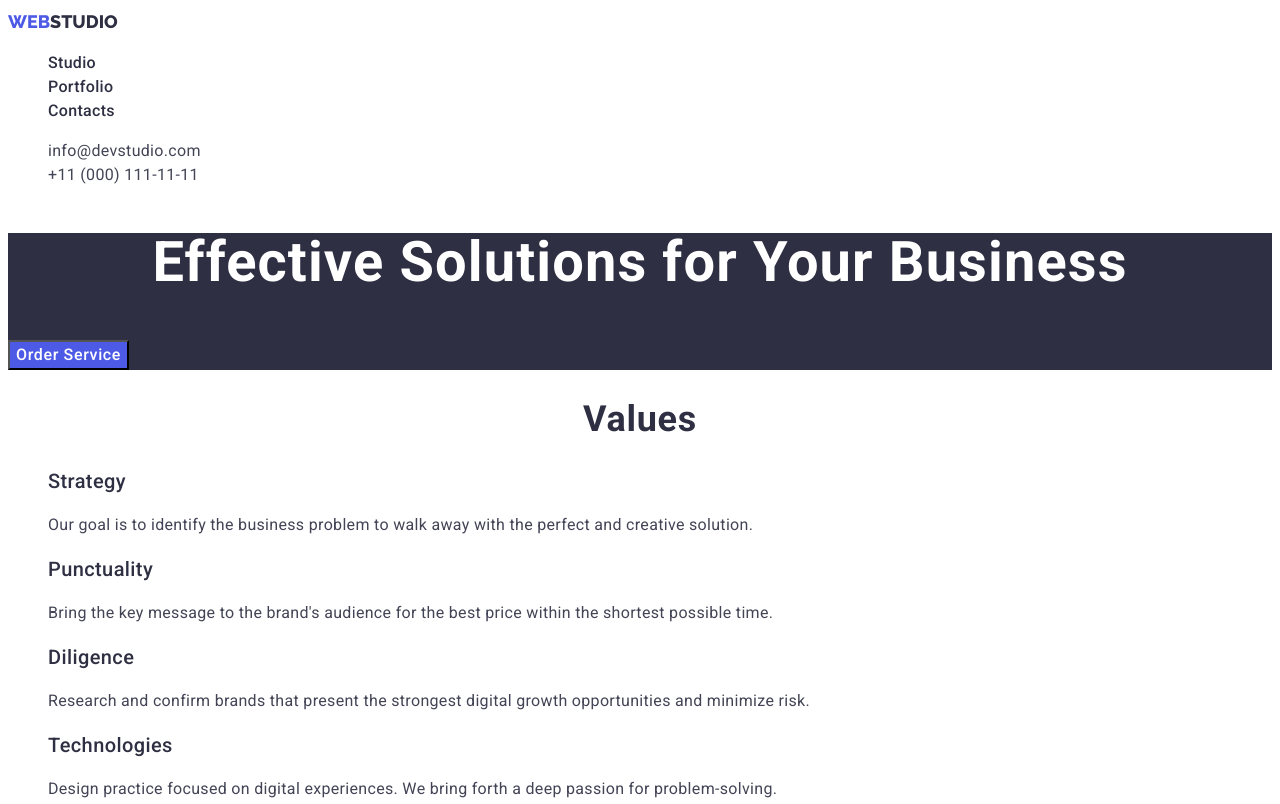
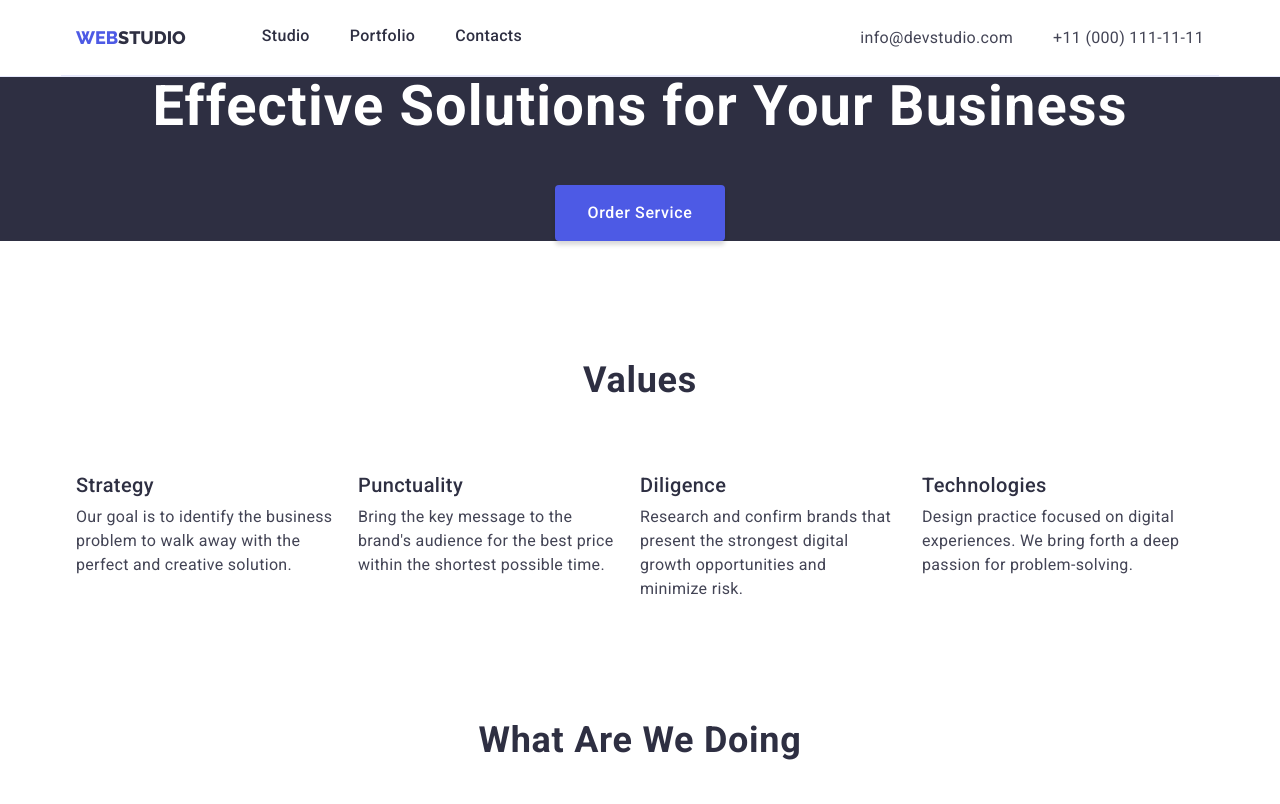
Before and after one commit to DarynaTurash/-goit-markup-hw-03, a plain HTML site: page index.html in a window 1280 px wide. Shown: the top 804 px of the page. Drawn offline with nearby package versions, Linux system fonts and the light colour scheme.

Commit message:
working with flexbox

```diff
--- a/css/slyles.css
+++ b/css/slyles.css
@@ -25,12 +25,58 @@ body {
     list-style-type: none;
 }
 
+h1, h2, h3, h4, h5, h6, p {
+    margin: 0;
+}
+
+ul {
+    margin: 0;
+    padding-left: 0;
+}
+
+.container {
+    width: 1158px;
+    margin-left: auto;
+    margin-right: auto;
+    padding-left: 15px;
+    padding-right: 15px;
+}
+
+*,
+*::before,
+*::after {
+    box-sizing: border-box;
+}
+
+.section {
+    padding-top: 120px;
+    padding-bottom: 120px;
+}
+
 /* header */
 .header {
     background-color: #FFFFFF;
+    border-bottom: 1px solid #E7E9FC;
 }
 
+.container.header {
+    display: flex;
+    align-items: center;
+}
+
+.header-navigation {
+    display: flex;
+    margin-right: auto;
+}
+
+
+
 .header-logo {
+    display: inline-block;
+    margin-right: 76px;
+    padding-top: 24px;
+    padding-bottom: 24px;
+
     font-family: 'Raleway';
     font-weight: 800;
     font-size: 18px;
@@ -38,6 +84,7 @@ body {
     text-transform: uppercase;
 
     color: var(--header-text);
+
 }
 
 .logo-acent {
@@ -46,6 +93,10 @@ body {
 
 
 .header-link {
+    display: inline-block;
+    padding-top: 24px;
+    padding-bottom: 24px;
+
     font-weight: 500;
     font-size: 16px;
     line-height: 1.5;
@@ -54,6 +105,17 @@ body {
     color: var(--header-text);
 }
 
+.header-list {
+    display: flex;
+    margin-top: 0;
+    margin-bottom: 0;
+}
+
+.header-item:not(:last-child) {
+    margin-right: 40px;
+}
+
+
 .header-link:hover,
 .header-link:focus {
     color:  var(--hover-focus-color);
@@ -61,6 +123,10 @@ body {
 
 .contacts-email,
 .contacts-phone {
+    display: inline-block;
+    padding-top: 24px;
+    padding-bottom: 24px;
+
     font-style: normal;
     font-size: 16px;
     line-height: 1.5;
@@ -76,12 +142,27 @@ body {
 color: var(--hover-focus-color);
 }
 
+.contacts-list {
+    display: flex;
+    margin-top: 0;
+    margin-bottom: 0;
+    margin-left: auto;
+}
+
+.contacts-item:not(:last-child) {
+    margin-right: 40px;
+}
+
+
+
 /* hero */
 .hero {
     background-color: var(--overlays-shadows-headings);
 }
 
 .hero-title {
+    margin-bottom: 48px;
+
     font-weight: 700;
     font-size: 56px;
     line-height: 1.07;
@@ -92,6 +173,13 @@ color: var(--hover-focus-color);
 }
 
 .hero-button {
+    display: block;
+    margin-left: auto;
+    margin-right: auto;
+    border: 0;
+    padding: 0;
+    padding: 16px 32px;
+
     font-family: 'Roboto';
     font-weight: 500;
     font-size: 16px;
@@ -101,6 +189,8 @@ color: var(--hover-focus-color);
 
     background-color: var(--acent-color);
     color: var(--contrast-color-of-text);
+    box-shadow: 0px 4px 4px rgba(0, 0, 0, 0.15);
+    border-radius: 4px;
 
     cursor: pointer;
 }
@@ -116,6 +206,8 @@ color: var(--hover-focus-color);
 }
 
 .values-title {
+    margin-bottom: 72px;
+
     font-weight: 700;
     font-size: 36px;
     line-height: 1.1;
@@ -127,14 +219,21 @@ color: var(--hover-focus-color);
 }
 
 .values-list {
+    display: flex;
+    flex-wrap: wrap;
+    }
 
+.values-list > .values-item {
+    flex-basis: calc(100% / 4 - 24px);
 }
 
-.values-item {
-
+.values-item:not(:nth-child(4n)) {
+    margin-right: 24px;
 }
 
 .values-subtitle {
+    margin-bottom: 8px;
+
     font-weight: 500;
     font-size: 20px;
     line-height: 1.2;
@@ -150,11 +249,14 @@ color: var(--hover-focus-color);
 }
 
 /* services */
-.services {
+.section.services {
+    padding-top: 0;
 
 }
 
 .services-title {
+    margin-bottom: 72px;
+
     font-weight: 700;
     font-size: 36px;
     line-height: 1.1;
@@ -167,11 +269,17 @@ color: var(--hover-focus-color);
 }
 
 .services-list {
+    display: flex;
+    flex-wrap: wrap;
 
 }
 
-.services-item {
+.services-item:not(:nth-child(3n)) {
+    margin-right: 24px;
+}
 
+.secvices-list > .services-item {
+    flex-basis: calc(100% / 4 - 24px);
 }
 
 .services-img {
@@ -184,6 +292,7 @@ background-color: var(--light-background);
 }
 
 .team-title {
+    margin-bottom: 72px;
 
     font-weight: 700;
     font-size: 36px;
@@ -197,11 +306,18 @@ background-color: var(--light-background);
 }
 
 .team-list {
+    display: flex;
+    flex-wrap: wrap;
 
 }
 
-.team-member {
+.team-member:not(:nth-child(4n)) {
+    margin-right: 24px;
 
+}
+
+.team-list > .team-member {
+    flex-basis: calc(100% / 4 - 24px);
 }
 
 .team-member-photo {
--- a/index.html
+++ b/index.html
@@ -5,6 +5,7 @@
     <meta http-equiv="X-UA-Compatible" content="IE=edge">
     <meta name="viewport" content="width=device-width, initial-scale=1.0">
     <title>Document</title>
+    <link rel="stylesheet" href="https://cdnjs.cloudflare.com/ajax/libs/normalize/8.0.1/normalize.css" integrity="sha512-oHDEc8Xed4hiW6CxD7qjbnI+B07vDdX7hEPTvn9pSZO1bcRqHp8mj9pyr+8RVC2GmtEfI2Bi9Ke9Ass0as+zpg==" crossorigin="anonymous" referrerpolicy="no-referrer" />
     <link href="./css/slyles.css" rel="stylesheet">
     <link rel="preconnect" href="https://fonts.googleapis.com">
     <link rel="preconnect" href="https://fonts.gstatic.com" crossorigin>
@@ -14,6 +15,7 @@
 <!--header-->
 <header class="header">
     <!--Navigatiom-->
+    <div class="container header">
         <nav class="header-navigation">
                 <a href="./index.html" class="header-logo link"><span class="logo-acent">Web</span>Studio</a>
                 <ul class="header-list list">
@@ -39,39 +41,50 @@
                     </li>
                 </ul>
         </address>
+    </div>
 </header>
 <!--Main-->
 <main>
 <!--Hero-->
     <section class="hero">
+        <div class="container">
             <h1 class="hero-title">Effective Solutions for Your Business</h1>
             <button type="button" class="hero-button">Order Service</button>
+        </div>
     </section>
+
 <!--Values-->
-<section class="values">
+<section class="section values">
+    <div class="container">
         <h2 class="values-title">Values</h2>
         <ul class="values-list list">
+
             <li class="values-item">
                 <h3 class="values-subtitle">Strategy</h3>
                 <p class="values-text">Our goal is to identify the business
                     problem to walk away with the perfect and creative solution. </p>
             </li>
-        <li>
+
+            <li class="values-item">
                 <h3 class="values-subtitle">Punctuality</h3>
                 <p class="values-text">Bring the key message to the brand's audience for the best price within the shortest possible time.</p>
             </li>
-        <li>
+
+            <li class="values-item">
                 <h3 class="values-subtitle">Diligence</h3>
                 <p class="values-text">Research and confirm brands that present the strongest digital growth opportunities and minimize risk.</p>
             </li>
-        <li>
+
+            <li class="values-item">
                 <h3 class="values-subtitle">Technologies</h3>
                 <p class="values-text">Design practice focused on digital experiences. We bring forth a deep passion for problem-solving.</p>
             </li>
         </ul>
+    </div>
 </section>
 <!--Services-->
-<section class="services">
+<section class="section services">
+    <div class="container">
         <h2 class="services-title">What are we doing</h2>
         <ul class="services-list list">
             <li class="services-item">
@@ -84,39 +97,49 @@
                 <img src="./images/img3-services.jpg" width="360" height="300" alt="a computer and a phone with the same web applications open" class="services-img">
             </li>
         </ul>
+    </div>
 </section>
 <!--Team-->
-<section class="team">
+<section class="section team">
+    <div class="container">
         <h2 class="team-title">Our Team</h2>
         <!--Team cards-->
         <ul class="team-list list">
+
             <li class="team-member">
                 <img src="./images/img-card1.jpg" width="264" height="260" alt="team member" class="team-member-photo">
                 <h3 class="name">Mark Guerrero</h3>
                 <p class="profession">Product Designer</p>
             </li>
+
             <li class="team-member">
                 <img src="./images/img-card2.jpg" width="264" height="260" alt="team member" class="team-member-photo">
                 <h3 class="name">Tom Ford</h3>
                 <p class="profession">Frontend Developer</p>
             </li>
+
             <li class="team-member">
                 <img src="./images/img-card3.jpg"  width="264" height="260" alt="team member" class="team-member-photo">
                 <h3 class="name">Camila Garcia</h3>
                 <p class="profession">Marketing</p>
             </li>
+
             <li class="team-member">
                 <img src="./images/img-card4.jpg" width="264" height="260" alt="team member" class="team-member-photo">
                 <h3 class="name">Daniel Wilson</h3>
                 <p class="profession">UI Designer</p>
             </li>
+
         </ul>
+    </div>
 </section>
 </main>
 <!--Footer-->
-<footer class="footer">
+<footer class="section footer">
+<div class="container">
     <a href="./index.html" class="footer-logo link"><span class="logo-acent">Web</span>Studio</a>
     <p class="footer-text">Increase the flow of customers and sales for your business with digital marketing & growth solutions.</p>
+</div>
 </footer>
 </body>
 </html>
```
Also changed, not shown: portfolio.html (+7 -1 lines). Lines whose indentation alone changed are shown as unchanged.
